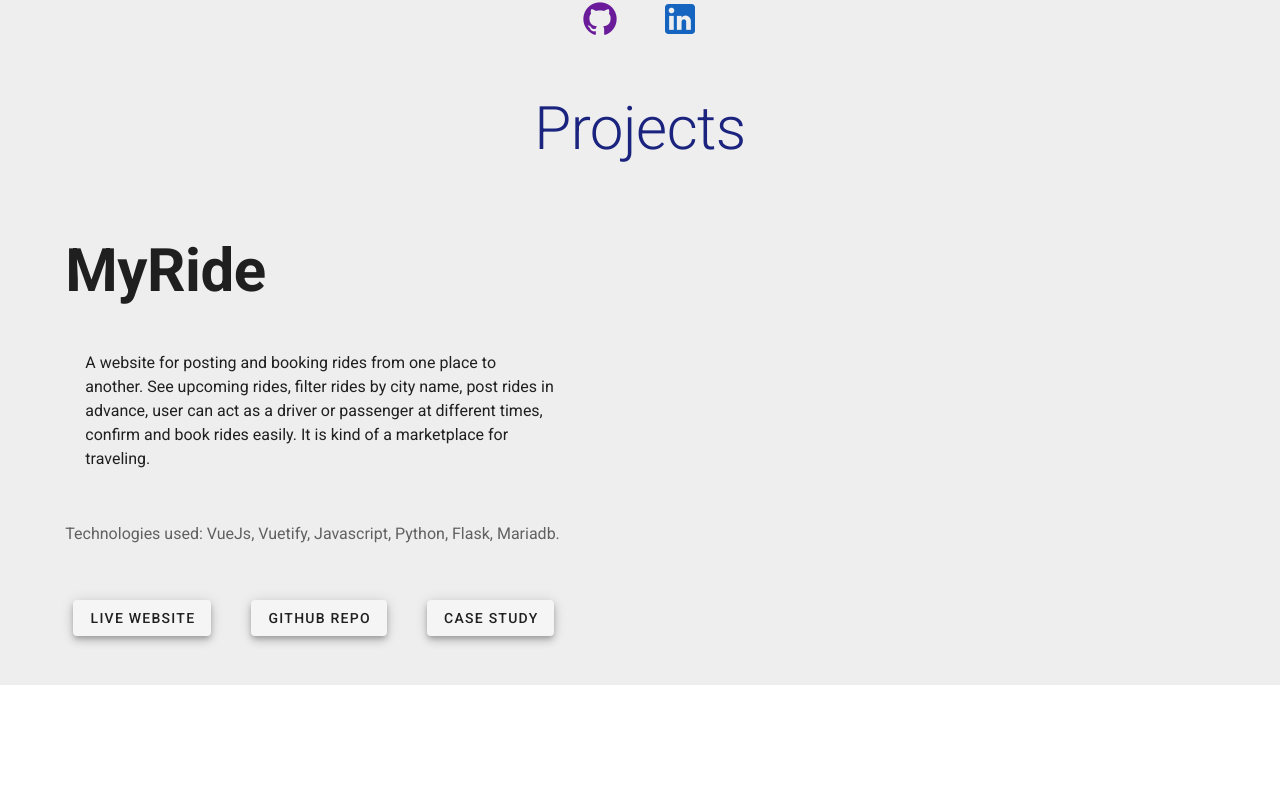
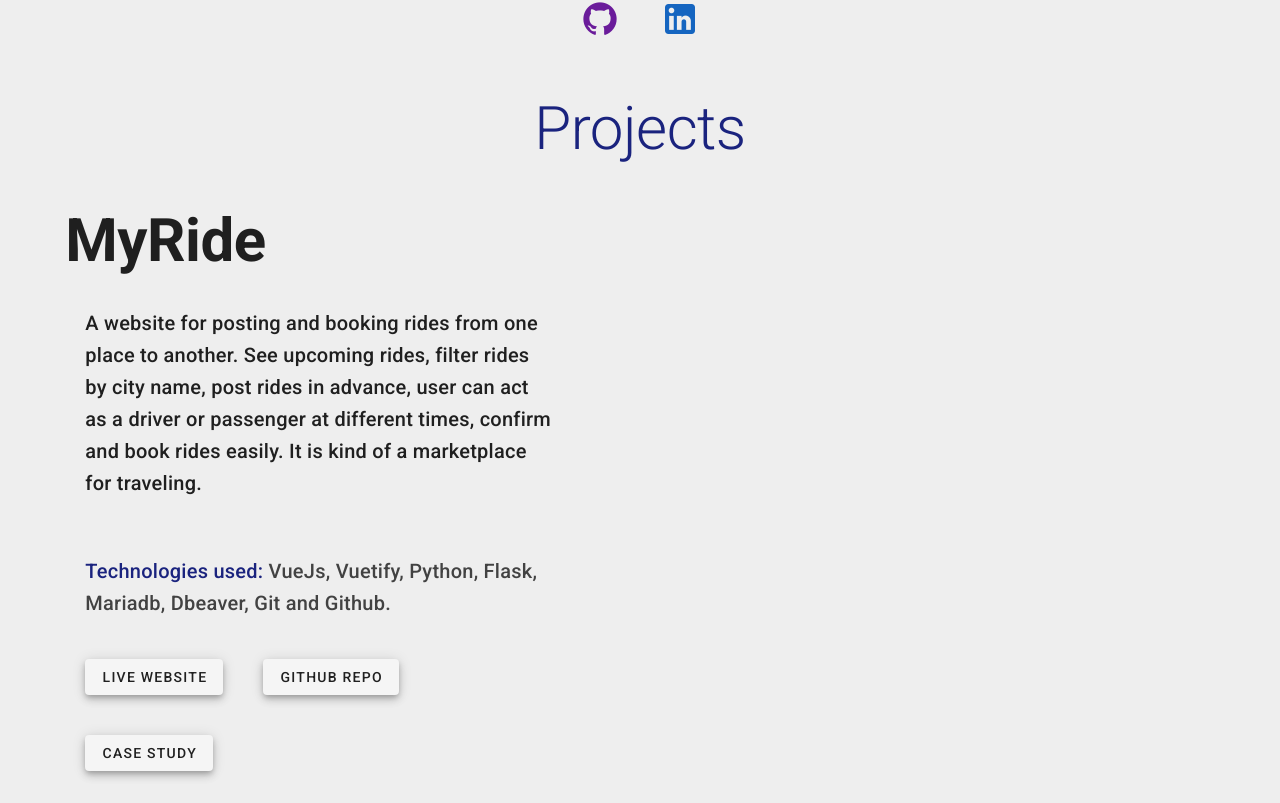
Before and after one commit to satindersingh472/satinder_portfolio, a Vue app: page / in a window 1280 px wide. Shown: the part 537-1340 px from the top of the page. Before the commit the page ends 1222 px from the top, so only its background shows below. Built offline with nearby package versions, Linux system fonts and the light colour scheme.

Commit message:
working_on_signup

```diff
--- a/src/components/projectsSatinder.vue
+++ b/src/components/projectsSatinder.vue
@@ -9,22 +9,24 @@
           <p class="text-h2 font-weight-bold" style="align-self:end;">
             MyRide
           </p>
-          <p class="grey lighten-3 pa-5" style="align-self:center;">
+          <p class="grey lighten-3 pa-5 text-h6" style="align-self:center;">
             A website for posting and booking rides from one place to another. See upcoming rides, filter rides by city name,
             post rides in advance, user can act as a driver or passenger at different times, confirm and book rides easily. It is kind of a marketplace for traveling.
           </p>
-          <p class="grey--text text--darken-2" >Technologies used: VueJs, Vuetify, Javascript, Python, Flask, Mariadb. </p>
-          <v-row style="display:grid;place-items:center;grid-auto-flow:column;" align-content="start" >
+          <p class="grey--text text--darken-3 ma-5 text-h6"><span class="indigo--text text--darken-4">Technologies used:</span> VueJs, Vuetify, Python, Flask, Mariadb, Dbeaver, Git and Github. </p>
+          <div align-content="start" >
             <v-btn class="ma-5" elevation="5" >Live website</v-btn>
             <v-btn class="ma-5 " elevation="5">Github Repo</v-btn>
             <router-link to="/myride" class="text-decoration-none" ><v-btn class="ma-5" elevation="5" >Case study</v-btn></router-link>
-          </v-row>
+          </div>
         </v-col>
-        <v-col cols="12" md="6" >
+        <v-col cols="12" md="6" style="display:grid;place-items:center;" >
           <v-img
             src="@/assets/mockup_myride.png"
-            max-height="800"
-            max-width="800"
+            max-height="500"
+            max-width="600"
+            width="100%"
+            contain
           ></v-img>
         </v-col>
       </v-row>
--- a/src/views/caseMyride.vue
+++ b/src/views/caseMyride.vue
@@ -20,22 +20,24 @@
         <p class="text-h4 indigo--text text--darken-4">Technologies used</p>
       </v-row>
       <v-row class="ma-10" justify="center">
-        <v-col cols="6" >
-          <p class="text-h5 grey--text text--darken-2" >HTML5, CSS3, Javascript, Vuejs, Python, Flask, Mariadb, Dbeaver, SQL, Git, Github and Vuetify. </p>
+        <v-col cols="12" lg="6" >
+          <p class="text-h5" >It is a full stack application. Front end was designed and developed with Vuejs. Back end developed with Python and Flask. Database with the help of Mariadb and Dbeaver. Git is
+            is used as a version control system and Github for hosting the source code. The website is hosted with oracle cloud server.</p>
         </v-col>
       </v-row>
       <v-row justify="center" class="my-10">
         <v-col cols="12" lg="6" style="display: grid; place-items: center;">
-          <v-row>
+          <v-row >
             <v-img
               src="@/assets/login_myride.png"
+              contain
+              width="100%"
               max-height="500"
-              contain
               max-width="500"
             ></v-img>
           </v-row>
         </v-col>
-        <v-col cols="12" lg="6" align-self="center">
+        <v-col cols="12" lg="6" align-self="center" >
           <p class="text-h5">
             1. Signup with valid email and the user will recieve an email
             verification.
@@ -49,13 +51,12 @@
           </p>
         </v-col>
       </v-row>
-      <v-row class="my-10">
+      <v-row class="my-10" justify="center">
         <v-col
           cols="12"
           lg="6"
           style="display: grid; place-items: center;"
-          order-sm="1"
-          order-md="2"
+
         >
           <v-img
             src="@/assets/search_upcoming.png"
@@ -65,18 +66,18 @@
           ></v-img>
         </v-col>
 
-        <v-col cols="12" lg="6" align-self="center" order-md="1" order-sm="2">
+        <v-col cols="12" lg="6" align-self="center" >
           <p class="text-h5">
             1.Search rides from one city to another city.
           </p>
-          <p class="text-h5">2. Discover upcoming rides.</p>
+          <p class="text-h5">2. Discover upcoming rides along with information about the rides.</p>
           <p class="text-h5">
             3. Book ride from the same page with just one-click.
           </p>
         </v-col>
       </v-row>
       <v-row>
-        <v-col cols="12" lg="6" style="display: grid; place-items: center;">
+        <v-col cols="12" lg="6">
           <v-img
             src="@/assets/profile_ride.png"
             contain
@@ -84,7 +85,7 @@
             max-width="500"
           ></v-img>
         </v-col>
-        <v-col align-self="center" cols="12" lg="6">
+        <v-col align-self="center" cols="12" lg="6" >
           <p class="text-h5">
             1.Clients can change any information related to profile easily.
           </p>
@@ -98,8 +99,7 @@
           cols="12"
           lg="6"
           style="display: grid; place-items: center;"
-          order-md="2"
-          order-sm="1"
+
         >
           <v-img
             src="@/assets/posted_booking.png"
@@ -108,7 +108,7 @@
             max-width="500"
           ></v-img>
         </v-col>
-        <v-col order-md="1" order-sm="2" align-self="center">
+        <v-col  align-self="center">
           <p class="text-h5">
             1.After posting rides it is easy to access the bookings.
           </p>
```
Also changed, not shown: src/assets/login_myride.png, src/assets/search_upcoming.png.
